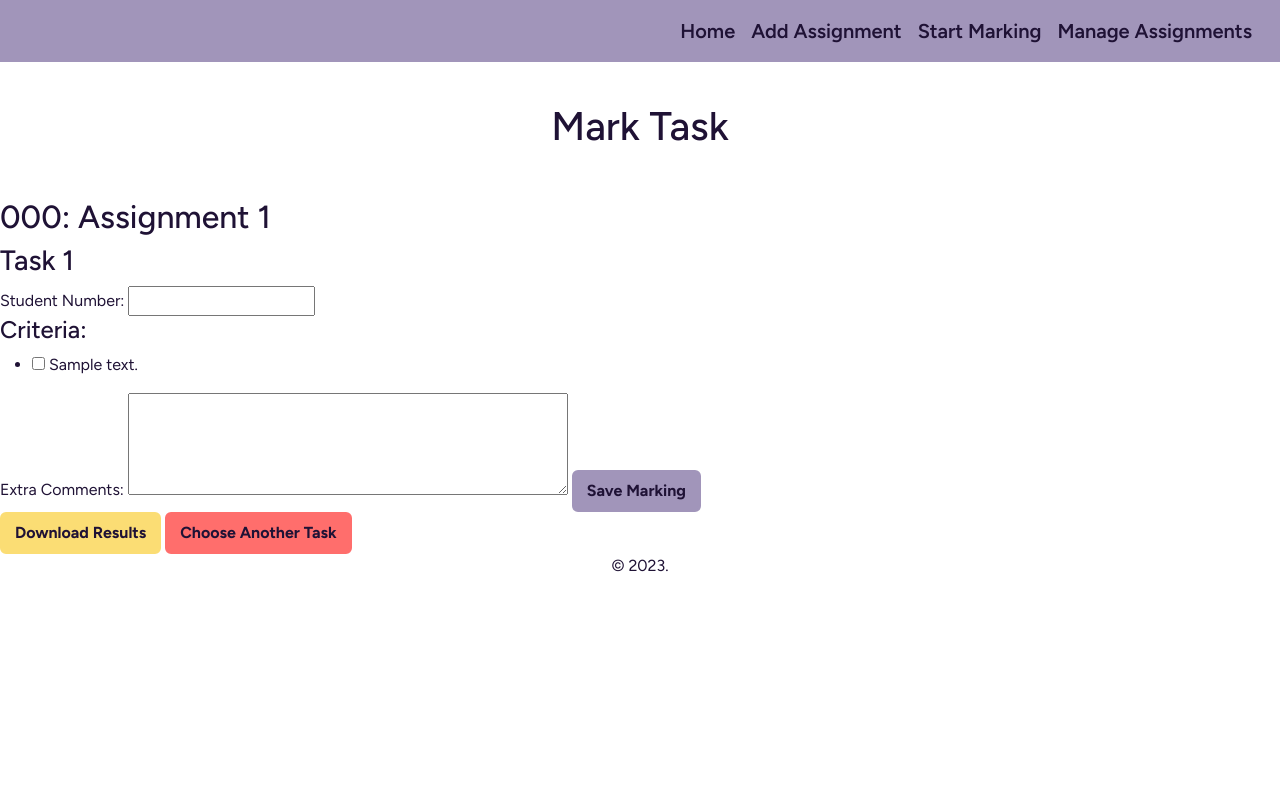
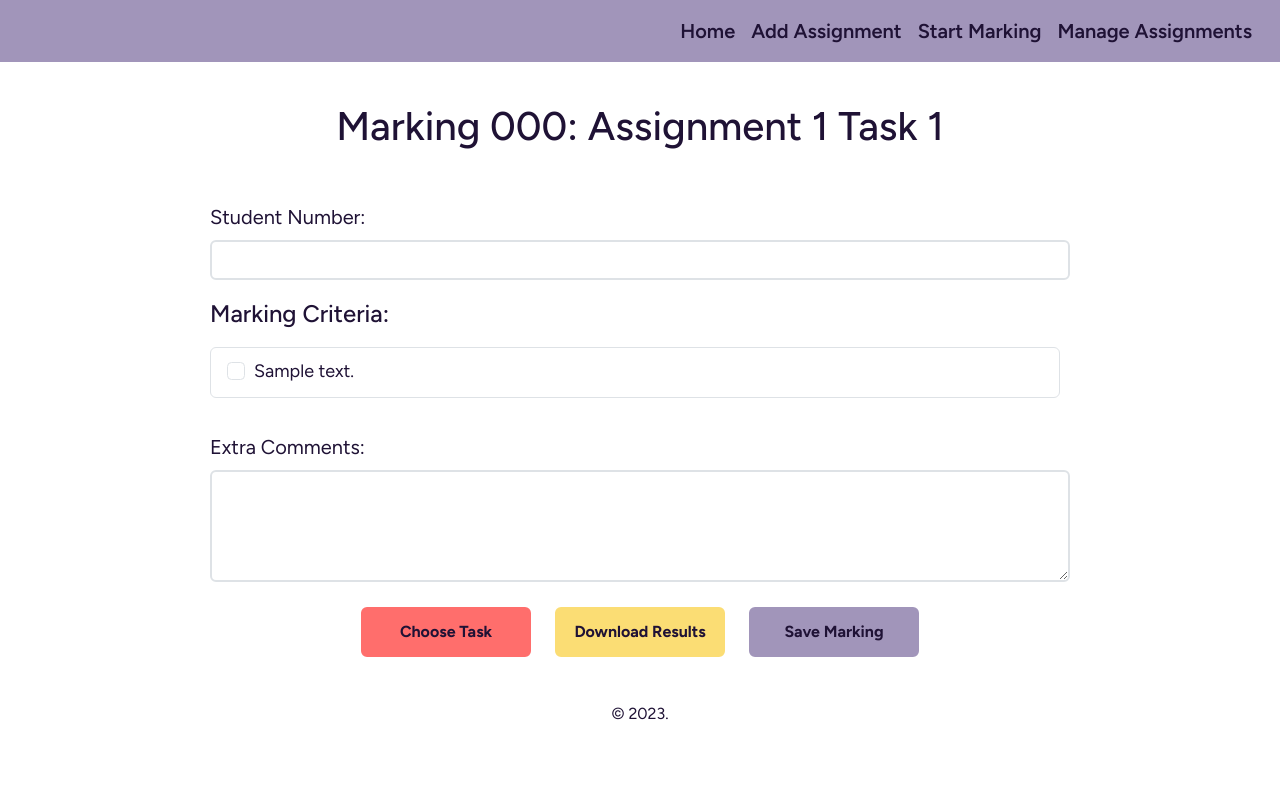
Before and after one commit to trrine/marking_assistant, a Django app: page /mark_task/1/1/ in a window 1280 px wide. Run offline with Django 4.2, Linux system fonts and the light colour scheme; tables that the repository leaves empty hold one stand-in row (values such as "Sample post").

Commit message:
Style remaining pages

```diff
--- a/marking_assistant_app/static/css/style.css
+++ b/marking_assistant_app/static/css/style.css
@@ -2,7 +2,6 @@
 body {
     --bs-body-font-family: "Figtree", sans-serif;
     --bs-body-color: #1f1235;
-    min-height: 100vh;
 }
 
 header {
@@ -44,6 +43,10 @@ h1 {
     color:#1f1235;
     text-align: center;
     padding-bottom: 40px;
+}
+
+footer {
+    vertical-align: bottom;
 }
 
 /* BASE: NAVIGATION BAR */
@@ -114,7 +117,7 @@ h1 {
 /* ASSIGNMENT FORM */
 
 .assignment-form {
-    max-width: 1000px; /* Adjust this value as needed */
+    max-width: 900px; /* Adjust this value as needed */
     margin: 0 auto; /* Center the form horizontally */
     padding: 20px; /* Add some padding for spacing */
 }
@@ -146,6 +149,11 @@ h1 {
 .button-container .btn {
     margin-left: 10px;
     margin-right: 10px;
+    width: 170px;
+    height: 50px;
+    display: inline-flex !important;
+    justify-content: center !important;
+    align-items: center !important;
 }
 
 .card-title {
@@ -154,3 +162,39 @@ h1 {
     text-align: center !important;
     color: #1b1425 !important;
 }
+
+/* ASSIGNMENT OVERVIEW */
+
+.list-container {
+    max-width: 600px; /* Adjust this value as needed */
+    margin: 0 auto; /* Center the form horizontally */
+}
+
+.list-container p {
+    text-align: center;
+    font-size: 20px;
+}
+
+.list-group {
+    font-size: 18px;
+    padding: 10px;
+}
+
+.list-group-item {
+    padding-top: 10px !important;
+    padding-bottom: 10px !important;
+}
+
+.list-group-item a {
+    font-weight: 500;
+}
+
+/* MARKING */
+
+.headings h1 {
+    padding-bottom: 0;
+}
+
+form h4 {
+    margin-top: 20px;
+}
--- a/marking_assistant_app/static/js/add_manage_form.js
+++ b/marking_assistant_app/static/js/add_manage_form.js
@@ -7,7 +7,7 @@ function addTask() {
     var taskContainer = document.getElementById("task-container");
     var taskDiv = document.createElement("div");
     taskDiv.className = "task card";
-    taskDiv.innerHTML = "\n        <div class=\"card-body\">\n            <h3 class=\"card-title\">Task Details</h3>\n            <input type=\"hidden\" name=\"task_id[]\" value=\"\">\n            <div class=\"mb-3\">\n                <label for=\"task_number\" class=\"form-label\">Task Number:</label>\n                <input type=\"number\" name=\"task_number[]\" class=\"form-control\" required>\n            </div>\n            <div class=\"mb-3\">\n                <label for=\"task_total_marks\" class=\"form-label\">Total Mark for Task:</label>\n                <input type=\"number\" name=\"task_total_marks[]\" class=\"form-control\" required>\n            </div>\n            <div class=\"criteria-container\">\n            </div>\n            <button type=\"button\" data-action=\"add-criteria\" class=\"btn btn-primary add-button\">Add Criteria</button>\n            <button type=\"button\" data-action=\"delete-task\" class=\"btn btn-primary\">Delete Task</button>\n        </div>\n    ";
+    taskDiv.innerHTML = "\n        <div class=\"card-body\">\n            <h3 class=\"card-title\">Task Details</h3>\n            <input type=\"hidden\" name=\"task_id[]\" value=\"\">\n            <div class=\"mb-3\">\n                <label for=\"task_number\" class=\"form-label\">Task Number:</label>\n                <input type=\"number\" name=\"task_number[]\" class=\"form-control\" required>\n            </div>\n            <div class=\"mb-3\">\n                <label for=\"task_total_marks\" class=\"form-label\">Total Mark for Task:</label>\n                <input type=\"number\" name=\"task_total_marks[]\" class=\"form-control\" required>\n            </div>\n            <div class=\"criteria-container\">\n            </div>\n            <div class=\"button-container\">\n                <button type=\"button\" data-action=\"add-criteria\" class=\"btn btn-secondary add-button\">Add Criteria</button>\n                <button type=\"button\" data-action=\"delete-task\" class=\"btn btn-primary\">Delete Task</button>\n            </div>\n        </div>\n    ";
     taskContainer.appendChild(taskDiv);
 }
 // FUNCTIONALITY FOR ADDING CRITERIA
@@ -24,7 +24,7 @@ document.addEventListener("click", function (event) {
 function addCriteria(button, criteriaContainer, taskNumberInput) {
     var criteriaDiv = document.createElement("div");
     criteriaDiv.className = "criteria";
-    criteriaDiv.innerHTML = "\n            <h4 class=\"card-title\">Criteria Details</h4>\n            <input type=\"hidden\" name=\"criteria_id[]\" value=\"\">\n            <input type=\"hidden\" name=\"task_for_criteria[]\" value=\"".concat(taskNumberInput.value, "\">\n            <div class=\"mb-3\">\n                <label for=\"description\" class=\"form-label\">Description:</label>\n                <textarea name=\"description[]\" class=\"form-control\" rows=\"4\" cols=\"50\" required></textarea>\n            </div>\n            <div class=\"mb-3\">\n                <label for=\"marks\" class=\"form-label\">Marks:</label>\n                <input type=\"number\" name=\"marks[]\" class=\"form-control\" required>\n            </div>\n            <div class=\"mb-3\">\n                <label for=\"feedback_comment\" class=\"form-label\">Feedback Comment:</label>\n                <textarea name=\"feedback_comment[]\" placeholder=\"Write a feedback comment for when the criteria has not been met\"\n                    class=\"form-control\" rows=\"4\" cols=\"50\"></textarea>\n            </div>\n            <button type=\"button\" data-action=\"delete-criteria\" class=\"btn btn-primary\">Delete Criteria</button>\n            <hr/>\n    ");
+    criteriaDiv.innerHTML = "\n            <h4 class=\"card-title\">Criteria Details</h4>\n            <input type=\"hidden\" name=\"criteria_id[]\" value=\"\">\n            <input type=\"hidden\" name=\"task_for_criteria[]\" value=\"".concat(taskNumberInput.value, "\">\n            <div class=\"mb-3\">\n                <label for=\"description\" class=\"form-label\">Description:</label>\n                <textarea name=\"description[]\" class=\"form-control\" rows=\"4\" cols=\"50\" required></textarea>\n            </div>\n            <div class=\"mb-3\">\n                <label for=\"marks\" class=\"form-label\">Marks:</label>\n                <input type=\"number\" name=\"marks[]\" class=\"form-control\" required>\n            </div>\n            <div class=\"mb-3\">\n                <label for=\"feedback_comment\" class=\"form-label\">Feedback Comment:</label>\n                <textarea name=\"feedback_comment[]\" placeholder=\"Write a feedback comment for when the criteria has not been met\"\n                    class=\"form-control\" rows=\"4\" cols=\"50\"></textarea>\n            </div>\n            <div class=\"button-container\">\n                <button type=\"button\" data-action=\"delete-criteria\" class=\"btn btn-primary\">Delete Criteria</button>\n            </div>\n            <hr/>\n    ");
     criteriaContainer.appendChild(criteriaDiv);
 }
 // FUNCTIONALITY FOR DELETING TASK
--- a/marking_assistant_app/templates/mark_task.html
+++ b/marking_assistant_app/templates/mark_task.html
@@ -1,39 +1,46 @@
 {% extends "base.html" %}
 
 {% block content %}
-    <h1>Mark Task</h1>
+    <div class="headings">
+        <h1>Marking {{ assignment.subject_code }}: Assignment {{ assignment.assignment_number }} Task {{ task.task_number }}</h1>
+    </div>
 
-    <h2>{{ assignment.subject_code }}: Assignment {{ assignment.assignment_number }}</h2>
-    <h3>Task {{ task.task_number }}</h3>
-
-    <form method="post">
+    <div class="assignment-form">
+        <form method="post" class="mt-4">
             {% csrf_token %}
 
             <!-- Student number input field -->
-        <label for="student_number">Student Number:</label>
-        <input type="text" name="student_number" required>
+            <div class="form-group">
+                <label for="student_number" class="form-label">Student Number:</label>
+                <input type="text" name="student_number" class="form-control" required>
+            </div>
 
             <!-- Display the list of marking criteria here -->
-        <h4>Criteria:</h4>
-        <ul>
+            <h4>Marking Criteria:</h4>
+            <ul class="list-group">
                 {% for criteria in task.criteria_set.all %}
-                <li>
-                    <label>
-                        <input type="checkbox" name="criteria_checked[]" value="{{ criteria.id }}">
+                    <li class="list-group-item">
+                        <div class="form-check">
+                            <input type="checkbox" name="criteria_checked[]" value="{{ criteria.id }}" class="form-check-input">
+                            <label class="form-check-label">
                                 {{ criteria.description }}
                             </label>
+                        </div>
                     </li>
                 {% endfor %}
             </ul>
 
             <!-- Extra comments textarea -->
-        <label for="extra_comments">Extra Comments:</label>
-        <textarea name="extra_comments" rows="4" cols="50"></textarea>
+            <div class="form-group mt-4">
+                <label for="extra_comments" class="form-label">Extra Comments:</label>
+                <textarea name="extra_comments" class="form-control" rows="4" cols="50"></textarea>
+            </div>
 
-        <!-- Submit button -->
+            <div class="button-container">
+                <a href="/start_marking" class="btn btn-primary">Choose Task</a>
+                <a href="{% url 'download_results' %}" class="btn btn-secondary">Download Results</a>
                 <input type="submit" class="btn btn-tertiary" value="Save Marking">
+            </div>
         </form>
-
-    <a href="{% url 'download_results' %}" class="btn btn-secondary">Download Results</a>
-    <a href="/start_marking" class="btn btn-primary">Choose Another Task</a>
+    </div>
 {% endblock %}
```
Also changed, not shown: marking_assistant_app/static/js/add_manage_form.ts (+7 -3 lines), marking_assistant_app/templates/add.html (+5 -3 lines), marking_assistant_app/templates/manage.html (+10 -7 lines), marking_assistant_app/templates/marking.html (+19 -6 lines). Lines whose indentation alone changed are shown as unchanged.
